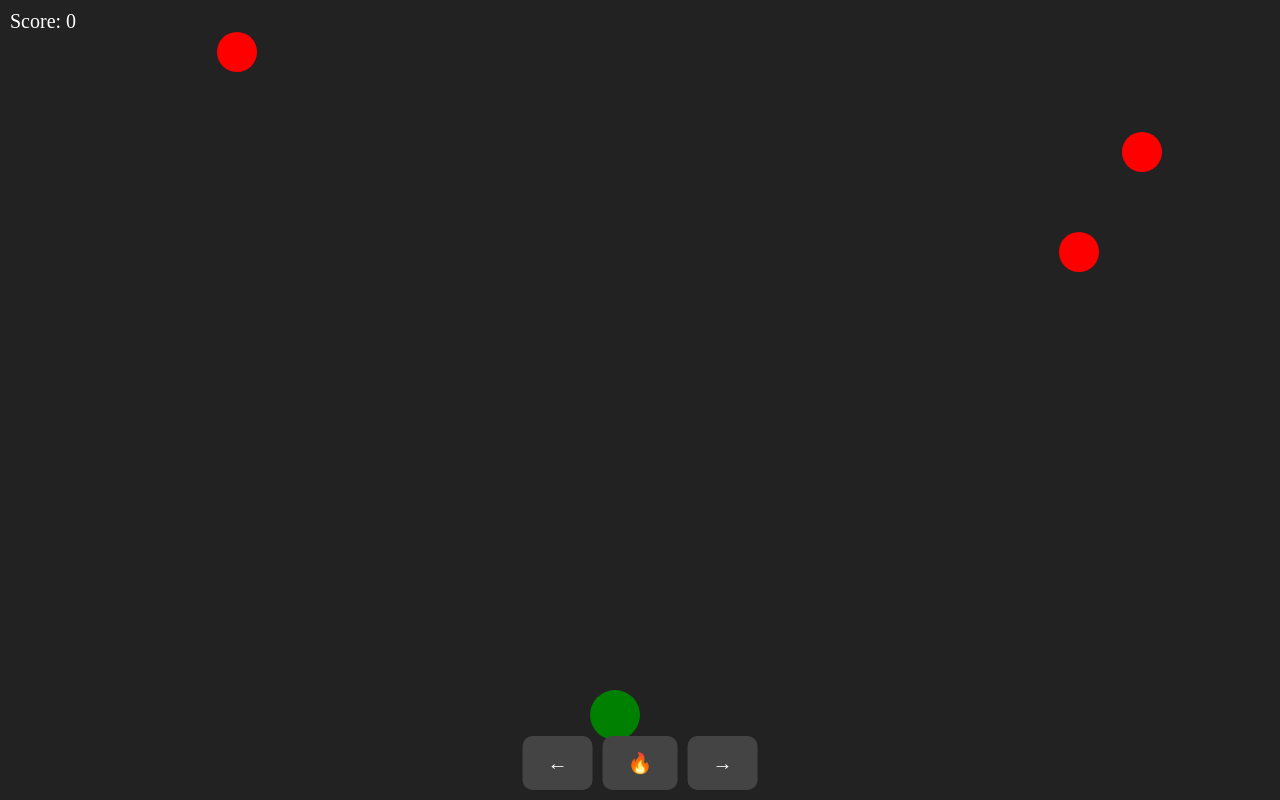
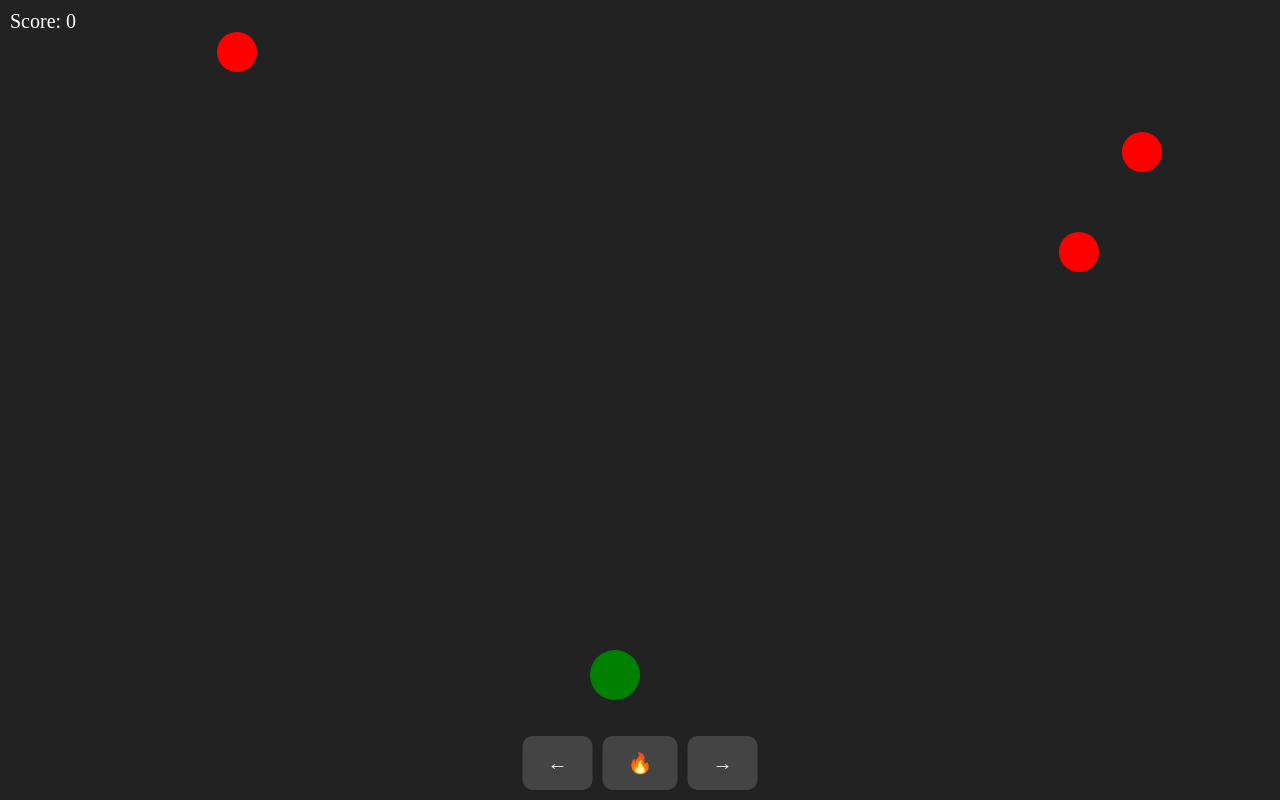
Before and after one commit to antimayadav24/Zombee-Mob-Game, a plain HTML site: page index.html in a window 1280 px wide. Drawn offline with Linux system fonts and the light colour scheme.

Commit message:
Update style.css

```diff
--- a/style.css
+++ b/style.css
@@ -6,7 +6,7 @@ body {
 
 #player {
   position: absolute;
-  bottom: 60px;
+  bottom: 100px;
   left: 50%;
   width: 50px;
   height: 50px;
```
